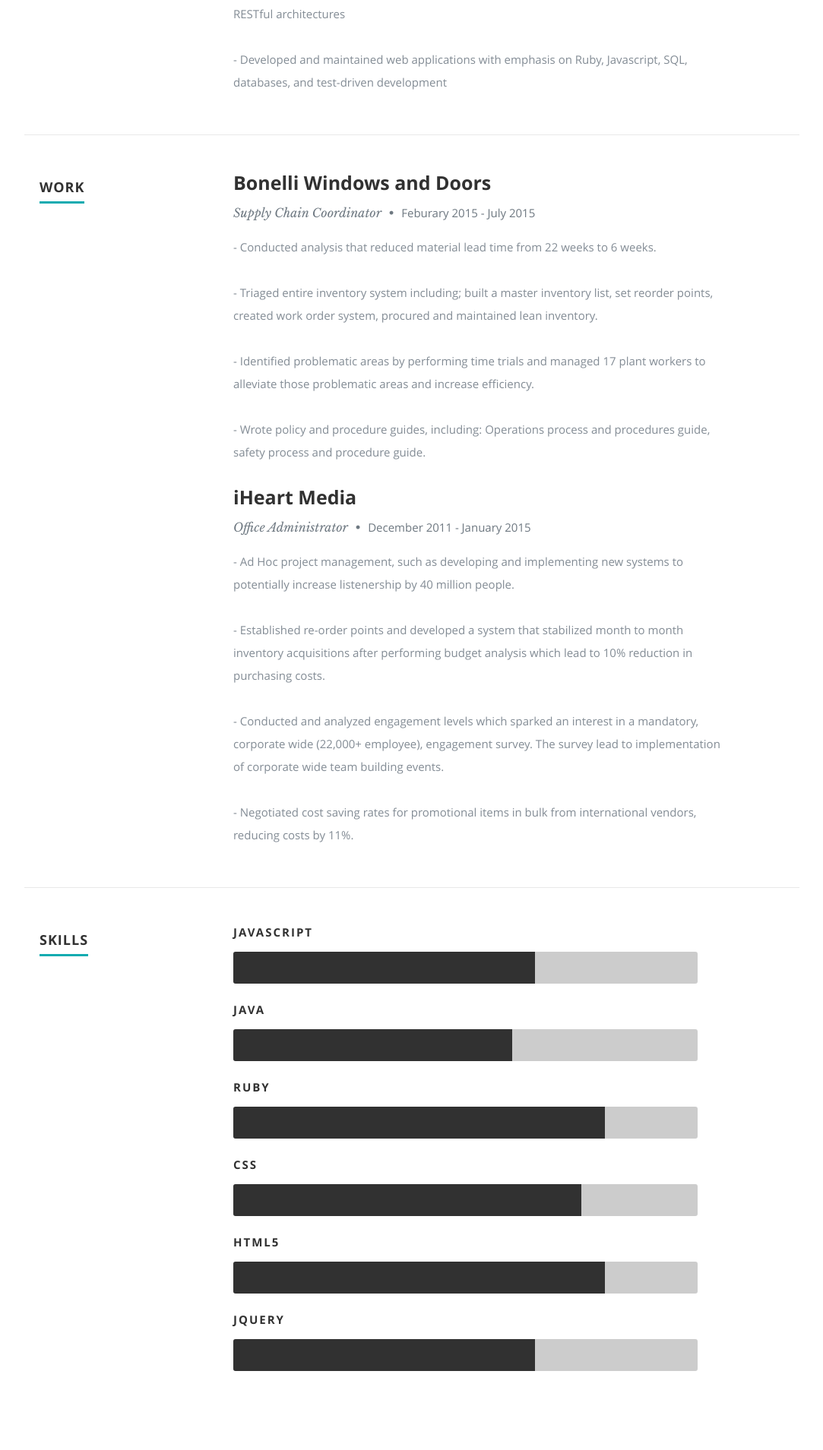
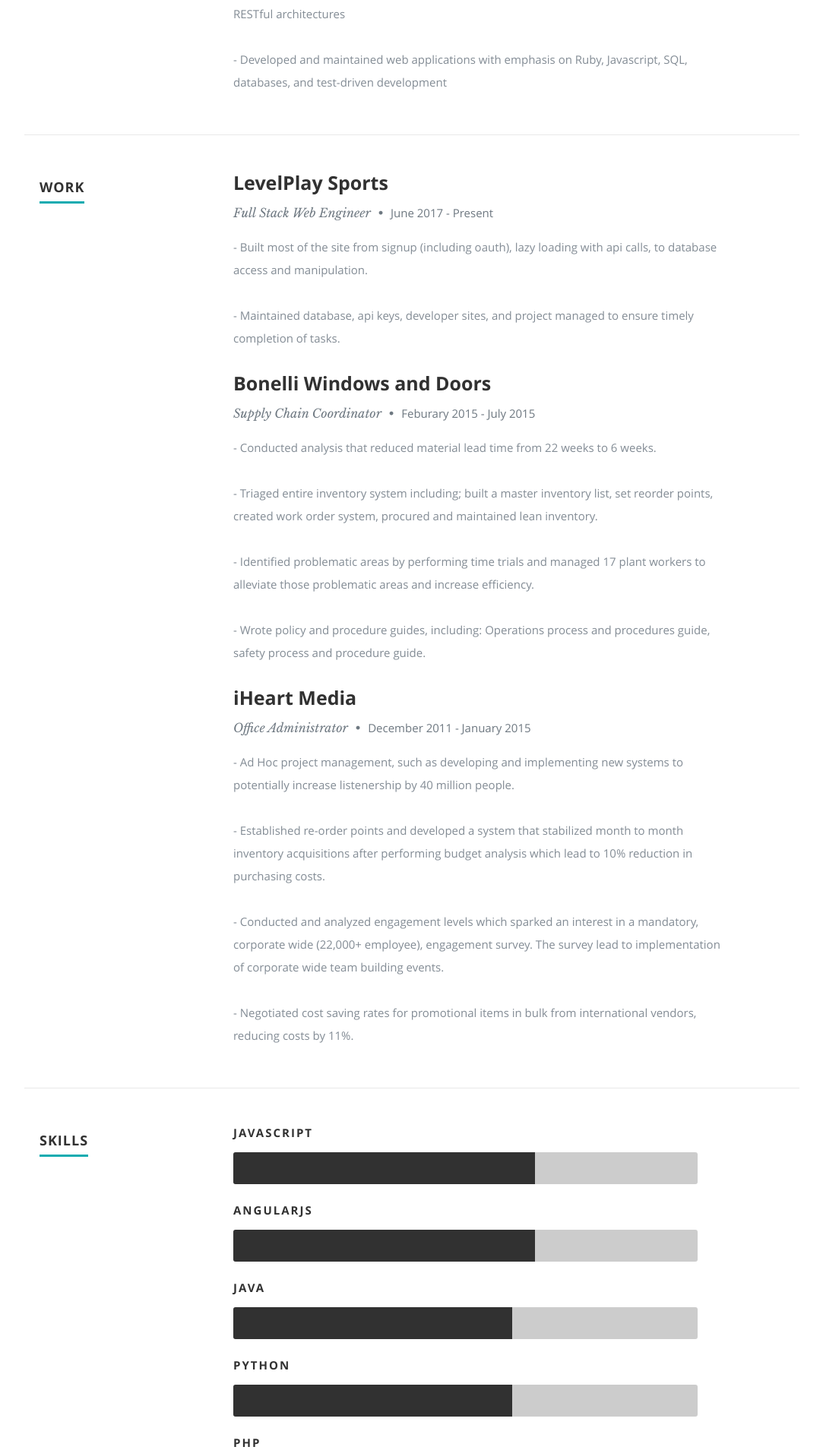
Before and after one commit to antoniosaric/antoniosaric.github.io, a PHP site: page /index.html in a window 1280 px wide. Shown: the part 2219-4128 px from the top of the page at 76% size, without its empty margins (98-1181 px from the left). Run offline with PHP 8.4, Linux system fonts and the light colour scheme; some libraries are stand-ins or nearby versions.

Commit message:
updates resume

```diff
--- a/css/layout.css
+++ b/css/layout.css
@@ -325,25 +325,40 @@ ul#nav li.current a { color: #F06000; }
    border-radius: 3px 0 0 3px;
 }
 
-.photoshop {
+.javascript {
+    width: 65%;
+    -moz-animation: javascript 2s ease;
+    -webkit-animation: javascript 2s ease;
+}
+.angularjs {
   	width: 65%;
-  	-moz-animation: photoshop 2s ease;
-  	-webkit-animation: photoshop 2s ease;
+  	-moz-animation: angularjs 2s ease;
+  	-webkit-animation: angularjs 2s ease;
 }
-.illustrator {
+.java {
+    width: 60%;
+    -moz-animation: java 2s ease;
+    -webkit-animation: java 2s ease;
+}
+.python {
   	width: 60%;
-  	-moz-animation: illustrator 2s ease;
-  	-webkit-animation: illustrator 2s ease;
+  	-moz-animation: python 2s ease;
+  	-webkit-animation: python 2s ease;
 }
-.wordpress {
+.php {
   	width: 80%;
-  	-moz-animation: wordpress 2s ease;
-  	-webkit-animation: wordpress 2s ease;
+  	-moz-animation: php 2s ease;
+  	-webkit-animation: php 2s ease;
 }
 .css {
+    width: 75%;
+    -moz-animation: css 2s ease;
+    -webkit-animation: css 2s ease;
+}
+.ruby {
   	width: 75%;
-  	-moz-animation: css 2s ease;
-  	-webkit-animation: css 2s ease;
+  	-moz-animation: ruby 2s ease;
+  	-webkit-animation: ruby 2s ease;
 }
 .html5 {
   	width: 80%;
@@ -351,22 +366,39 @@ ul#nav li.current a { color: #F06000; }
   	-webkit-animation: html5 2s ease;
 }
 .jquery {
+    width: 65%;
+    -moz-animation: jquery 2s ease;
+    -webkit-animation: jquery 2s ease;
+}
+.qbits {
   	width: 65%;
-  	-moz-animation: jquery 2s ease;
-  	-webkit-animation: jquery 2s ease;
+  	-moz-animation: qbits 2s ease;
+  	-webkit-animation: qbits 2s ease;
 }
 
-@-moz-keyframes photoshop {
+@-moz-keyframes javascript {
   0%   { width: 0px;  }
-  100% { width: 65%;  }
+  100% { width: 85%;  }
 }
-@-moz-keyframes illustrator {
+@-moz-keyframes angularjs {
+  0%   { width: 0px;  }
+  100% { width: 75%;  }
+}
+@-moz-keyframes java {
   0%   { width: 0px;  }
   100% { width: 60%;  }
 }
-@-moz-keyframes wordpress {
+@-moz-keyframes python {
   0%   { width: 0px;  }
-  100% { width: 80%;  }
+  100% { width: 60%;  }
+}
+@-moz-keyframes php {
+  0%   { width: 0px;  }
+  100% { width: 90%;  }
+}
+@-moz-keyframes ruby {
+  0%   { width: 0px;  }
+  100% { width: 70%;  }
 }
 @-moz-keyframes css {
   0%   { width: 0px;  }
@@ -380,18 +412,34 @@ ul#nav li.current a { color: #F06000; }
   0%   { width: 0px;  }
   100% { width: 65%;  }
 }
+@-moz-keyframes qbits {
+  0%   { width: 0px;  }
+  100% { width: 5%;  }
+}
 
-@-webkit-keyframes photoshop {
+@-webkit-keyframes javascript {
   0%   { width: 0px;  }
-  100% { width: 65%;  }
+  100% { width: 85%;  }
 }
-@-webkit-keyframes illustrator {
+@-webkit-keyframes angularjs {
+  0%   { width: 0px;  }
+  100% { width: 75%;  }
+}
+@-webkit-keyframes java {
   0%   { width: 0px;  }
   100% { width: 60%;  }
 }
-@-webkit-keyframes wordpress {
+@-webkit-keyframes python {
   0%   { width: 0px;  }
-  100% { width: 80%;  }
+  100% { width: 60%;  }
+}
+@-webkit-keyframes php {
+  0%   { width: 0px;  }
+  100% { width: 90%;  }
+}
+@-webkit-keyframes ruby {
+  0%   { width: 0px;  }
+  100% { width: 70%;  }
 }
 @-webkit-keyframes css {
   0%   { width: 0px;  }
@@ -404,6 +452,10 @@ ul#nav li.current a { color: #F06000; }
 @-webkit-keyframes jquery {
   0%   { width: 0px;  }
   100% { width: 65%;  }
+}
+@-webkit-keyframes qbits {
+  0%   { width: 0px;  }
+  100% { width: 5%;  }
 }
 
 /* ------------------------------------------------------------------ */
--- a/index.html
+++ b/index.html
@@ -226,6 +226,24 @@
 
                <div class="twelve columns">
 
+                  <h3>LevelPlay Sports</h3>
+                  <p class="info">Full Stack Web Engineer <span>&bull;</span> <em class="date">June 2017 - Present</em></p>
+
+                  <p>
+                  - Built most of the site from signup (including oauth), lazy loading with api calls, to database access and manipulation.
+                  </p>
+                  <p>
+                  - Maintained database, api keys, developer sites, and project managed to ensure timely completion of tasks.
+                  </p>
+
+               </div>
+
+            </div> <!-- item end -->
+
+            <div class="row item">
+
+               <div class="twelve columns">
+
                   <h3>Bonelli Windows and Doors</h3>
                   <p class="info">Supply Chain Coordinator <span>&bull;</span> <em class="date">Feburary 2015 - July 2015</em></p>
 
@@ -288,12 +306,16 @@
 				<div class="bars">
 
 				   <ul class="skills">
-					   <li><span class="bar-expand photoshop"></span><em>Javascript</em></li>
-                  <li><span class="bar-expand illustrator"></span><em>Java</em></li>
-						<li><span class="bar-expand wordpress"></span><em>Ruby</em></li>
+                  <li><span class="bar-expand javascript"></span><em>Javascript</em></li>
+					   <li><span class="bar-expand angularjs"></span><em>AngularJs</em></li>
+                  <li><span class="bar-expand java"></span><em>Java</em></li>
+                  <li><span class="bar-expand python"></span><em>Python</em></li>
+                  <li><span class="bar-expand php"></span><em>PHP</em></li>
+						<li><span class="bar-expand ruby"></span><em>Ruby</em></li>
 						<li><span class="bar-expand css"></span><em>CSS</em></li>
 						<li><span class="bar-expand html5"></span><em>HTML5</em></li>
                   <li><span class="bar-expand jquery"></span><em>jQuery</em></li>
+                  <li><span class="bar-expand qbits"></span><em>Q#</em></li>
 					</ul>
 
 				</div><!-- end skill-bars -->
```
Also changed, not shown: 1 other file.
